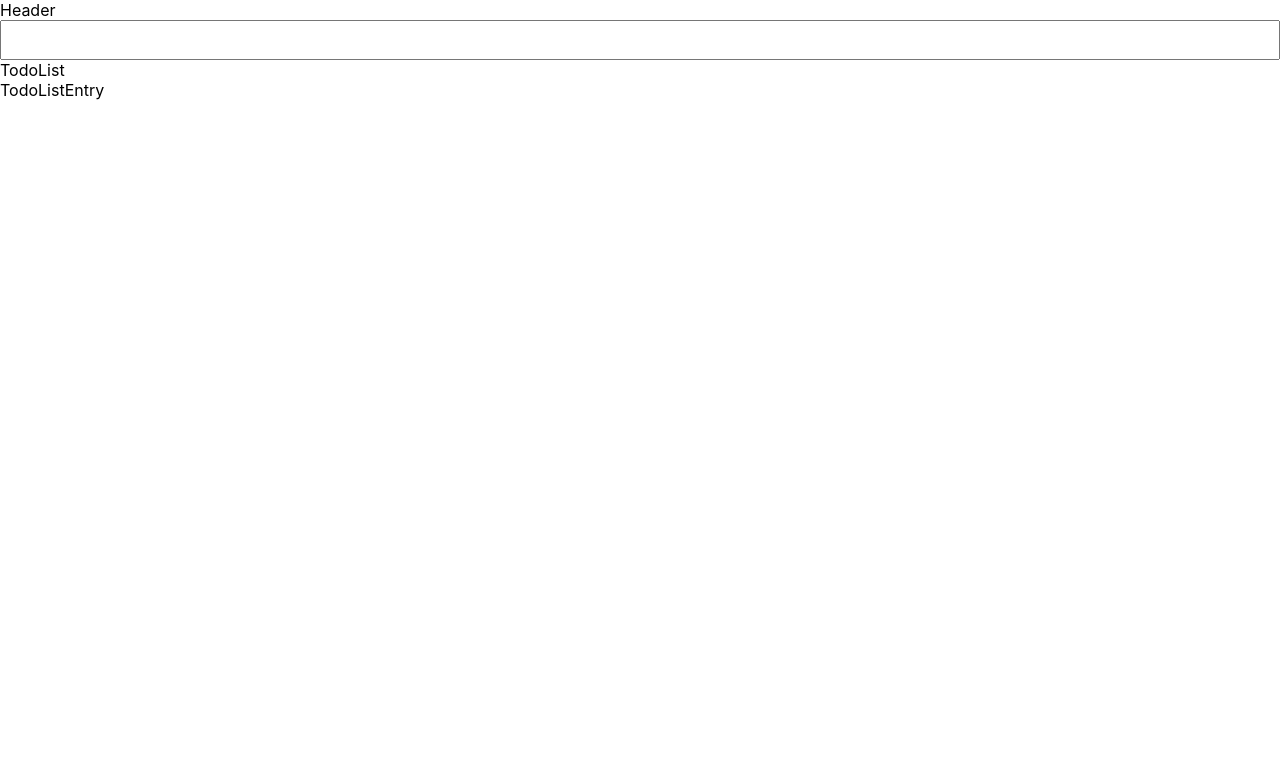
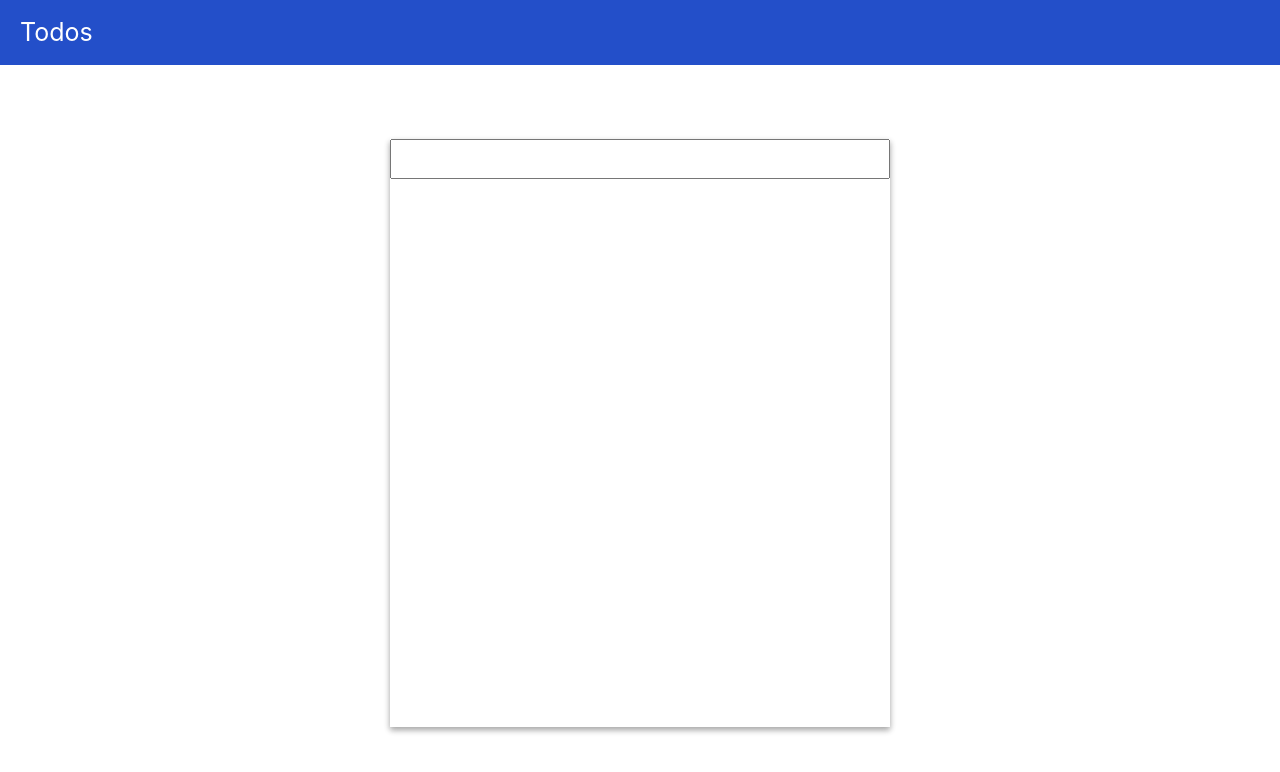
Before and after one commit to Patrick-FRE/SEP-FRE-OA, a React (Create React App) app in the folder react-todos/: page / in a window 1280 px wide. Shown: the top 772 px of the page. Built offline with nearby package versions, Linux system fonts and the light colour scheme.

Commit message:
pass removeTodo function from App component to TodoListEntry

```diff
--- a/react-todos/src/components/App.js
+++ b/react-todos/src/components/App.js
@@ -1,9 +1,6 @@
 import React from 'react';
-import Header from './Header'
 import InputBar from './InputBar';
 import TodoList from './TodoList';
-import TodoListEntry from './TodoListEntry';
-
 
 class App extends React.Component {
   // state = {
@@ -13,7 +10,8 @@ class App extends React.Component {
     super(props);
     this.state = {
       newTodo: '',
-      todoList: []
+      todoList: [],
+      id: 1
     }
     console.log('App: constructor')
   }
@@ -24,7 +22,14 @@ class App extends React.Component {
 
     this.setState((preState, prop) => {
       return {
-        todoList: [...this.state.todoList, newTodo]
+        newTodo: {title: newTodo, id: preState.id},
+        id: preState.id + 1
+      };
+    })
+
+    this.setState((preState, prop) => {
+      return {
+        todoList: [...preState.todoList, preState.newTodo]
       }
     })
 
@@ -32,15 +37,30 @@ class App extends React.Component {
 
   }
 
+  removeTodo = id => {
+    this.setState((preState, prop) => {
+      return {
+        todoList: preState.todoList.filter(todo => todo.id === id)
+      }
+    })
+  }
+
   render(){
     console.log('App: render')
     return(
-      <div>
-        <Header />
-        <InputBar addTodo={ this.addTodo }/>
-        <TodoList todoList={ this.state.todoList }/>
-        <TodoListEntry />
-      </div>
+      <>
+        <header className="todos-header primary">
+          <span className="logo">Todos</span>
+        </header>
+        <main className="todos-content">
+          <section className="todo-list">
+            <header className="todo-list-header">
+              <InputBar addTodo={ this.addTodo }/>
+            </header>
+            <TodoList todoList={ this.state.todoList } removeTodo={ this.removeTodo }/>
+          </section>
+        </main>
+      </>
 
     );
   };
--- a/react-todos/src/components/Header.js
+++ /dev/null
@@ -1,8 +0,0 @@
-import React from 'react';
-
-
-const Header = () => {
-  return <div>Header</div>
-}
-
-export default Header;
--- a/react-todos/src/components/TodoList.js
+++ b/react-todos/src/components/TodoList.js
@@ -1,9 +1,10 @@
 import React from 'react';
+import TodoListEntry from './TodoListEntry';
 
 
 const TodoList = ({ todoList }) => {
   console.log( 'TodoList', todoList )
-  return <div>TodoList</div>
+  return  <ul className="todo-list-content">{todoList.map(({ title, id }) => <TodoListEntry todo={ title } key={ id } id={id} />)}</ul>
 }
 
 export default TodoList;
--- a/react-todos/src/components/TodoListEntry.js
+++ b/react-todos/src/components/TodoListEntry.js
@@ -1,8 +1,17 @@
 import React from 'react';
 
 
-const TodoListEntry = () => {
-  return <div>TodoListEntry</div>
+const TodoListEntry = ({ removeTodo, todo, id}) => {
+  const onRemoveClick = () => {
+    removeTodo(id)
+  }
+
+  return(
+    <li className="todo-list-content__item" >{ todo }
+      <button onClick={ onRemoveClick }id={ id } className="btn btn-remove"  >Remove </button>
+    </li>
+
+  )
 }
 
 export default TodoListEntry;
```
